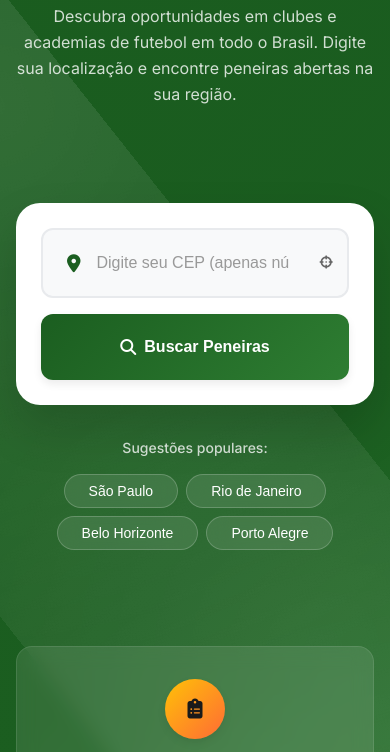
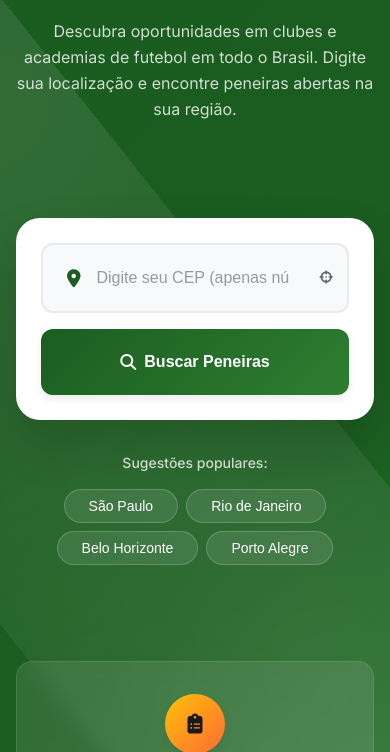
Before and after one commit to portalmei-br/pen14, a plain HTML site: page index.html in a window 390 px wide. Shown: the part 222-974 px from the top of the page. Drawn offline with Linux system fonts and the light colour scheme.

Commit message:
Update style.css

```diff
--- a/style.css
+++ b/style.css
@@ -1779,7 +1779,7 @@ body {
     }
 
     .hero-content {
-        padding-top: 80px;
+        padding-top: 95px;
     }
 
     .hero-title {
```
